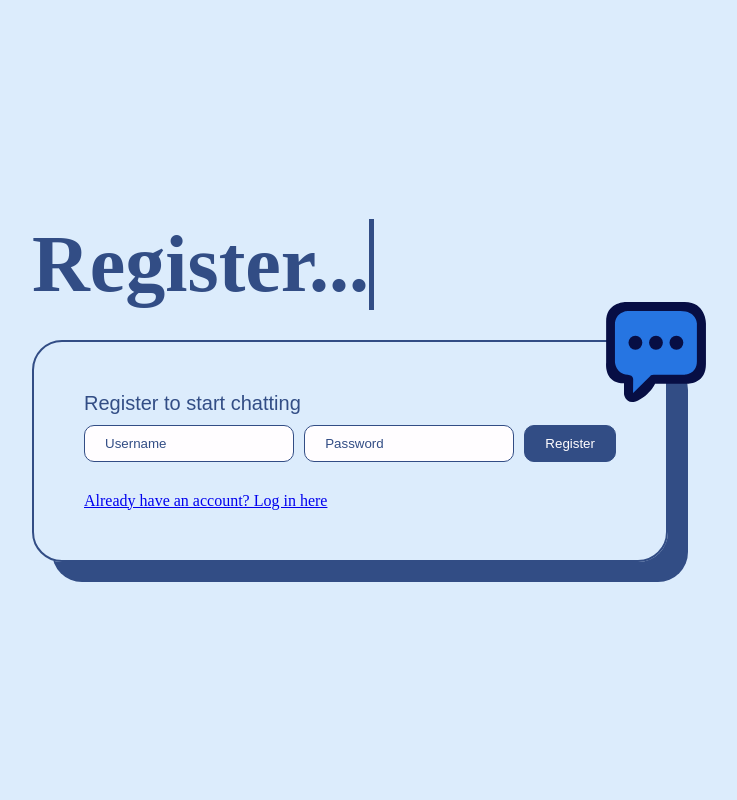
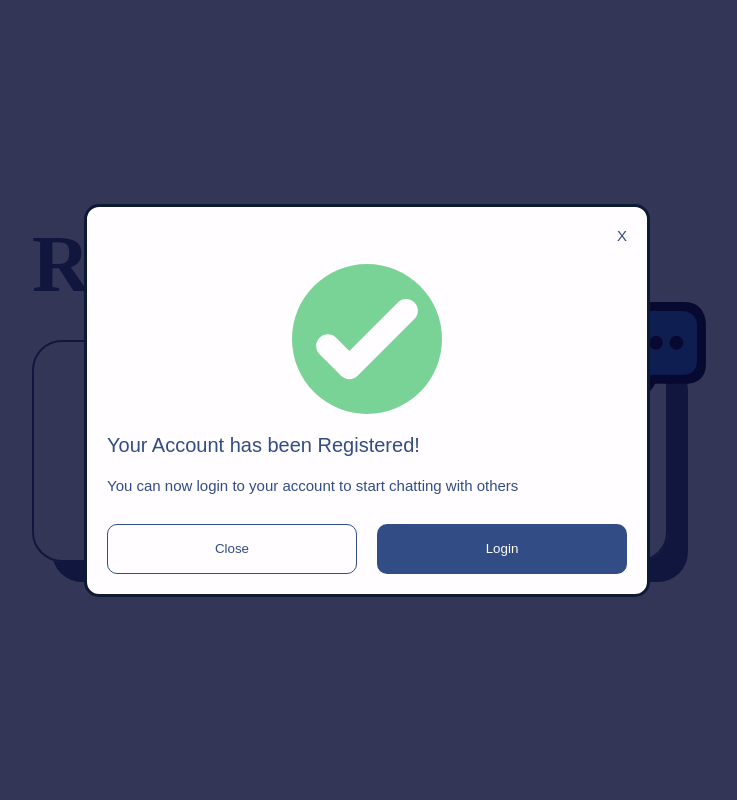
Before and after one commit to athomas97/chatroom_app, a Flask app: page /register in a window 1280 px wide. Shown: the whole page, without its empty margins (273-1010 px from the left). Run offline with Flask 3, Linux system fonts and the light colour scheme; tables that the repository leaves empty hold one stand-in row (values such as "Sample post"); one stand-in notice (Sample message) is shown; some libraries are stand-ins or nearby versions; some web fonts are replaced.

Commit message:
added a modal for registration and account deletion confirmation (#34)
Co-authored-by: Ally <athomas97@gmail.com>

```diff
--- a/app.py
+++ b/app.py
@@ -13,6 +13,7 @@ from dotenv import load_dotenv
 from pathlib import Path
 from flask import (
     Flask,
+    flash,
     redirect,
     render_template,
     url_for,
@@ -171,7 +172,8 @@ def register():
                 template_name_or_list="register.html",
                 form=form,
             )
-        return redirect(location=url_for(endpoint="login"))
+        flash("Your account has been registered.", "registration_success")
+        return redirect(location=url_for(endpoint="register"))
 
     return render_template(template_name_or_list="register.html", form=form)
 
--- a/static/css/style.css
+++ b/static/css/style.css
@@ -95,6 +95,45 @@ p {
     overflow: hidden;
 }
 
+.modal {
+    display: flex;
+    flex-direction: column;
+    gap: 30px;
+    z-index: 100;
+    padding: 20px;
+    min-height: 300px;
+    border-radius: 15px;
+    background-color: var(--white);
+    border: 3px solid var(--dark-blue);
+
+    .x {
+        cursor: pointer;
+        align-self: flex-end;
+        width: fit-content;
+    }
+    img {
+        max-height: 150px;
+    }
+    button {
+        min-height: 50px;
+        min-width: 250px;
+    }
+    div {
+        display: flex;
+        gap: 20px;
+    }
+}
+
+.modal-wrapper {
+    display: flex;
+    align-items: center;
+    justify-content: center;
+    position: fixed;
+    inset: 0;
+    z-index: 99;
+    background-color: rgba(9, 9, 45, 0.8);
+}
+
 .container {
     display: flex;
     flex-direction: column;
@@ -139,6 +178,13 @@ button {
     color: var(--white);
     background-color: var(--medium-blue);
     width: fit-content;
+}
+
+.secondary-btn {
+    cursor: pointer;
+    background-color: var(--white);
+    border: 1.5px solid var(--medium-blue);
+    color: var(--medium-blue);
 }
 
 .warning-btn {
@@ -717,9 +763,6 @@ form {
 }
 
 @media (max-width: 650px) {
-    .container {
-        justify-content: flex-start;
-    }
     .container#login,
     .container#register {
         justify-content: center;
@@ -757,6 +800,20 @@ form {
     form input, .primary-btn {
         padding: 20px 20px;
         width: 100%;
+    }
+    .modal {
+        width: 100%;
+        min-height: 100dvh;
+        border-radius: 0;
+        border: none;
+
+        button {
+            width: 100%;
+            min-width: 50px;
+        }
+        div {
+            flex-direction: column;
+        }
     }
     /* Chatroom PG */
     #room {
--- a/templates/register.html
+++ b/templates/register.html
@@ -26,5 +26,49 @@
         </div>
         <a href="{{ url_for('login') }}">Already have an account? Log in here</a>
     </div>
+    {% set registration_success = get_flashed_messages(category_filter=["registration_success"]) %}
+    {% if registration_success %}
+    <div class="modal-wrapper">
+        <div class="modal">
+            <div style="flex-direction: column;">
+                <p class="x">X</p>
+                <img src="/static/images/svg/success.svg" alt="!">
+                <h2>Your Account has been Registered!</h2>
+                <p>You can now login to your account to start chatting with others</p>
+            </div>
+            <div>
+                <button
+                    class="close-btn secondary-btn popup-btn"
+                    type="button"
+                >
+                    Close
+                </button>
+                <a href="{{ url_for('login') }}">
+                    <button
+                        class="primary-btn popup-btn"
+                        type="button"
+                    >
+                        Login
+                    </button>
+                </a>
+            </div>
+        </div>
+    </div>
+    {% endif %}
 </div>
+{% if registration_success %}
+<script>
+    const modalWrapper = document.querySelector(".modal-wrapper");
+
+    const closeModalX = document.querySelector(".modal .x");
+    closeModalX.addEventListener("click", () => {
+        modalWrapper.style.display = "none";
+    });
+
+    const closeModalBtn = document.querySelector(".modal .close-btn");
+    closeModalBtn.addEventListener("click", () => {
+        modalWrapper.style.display = "none";
+    });
+</script>
+{% endif %}
 {% endblock %}
```
Also changed, not shown: templates/settings.html (+42 -1 lines), static/images/svg/success.svg (added), static/images/svg/warning.svg (added).
